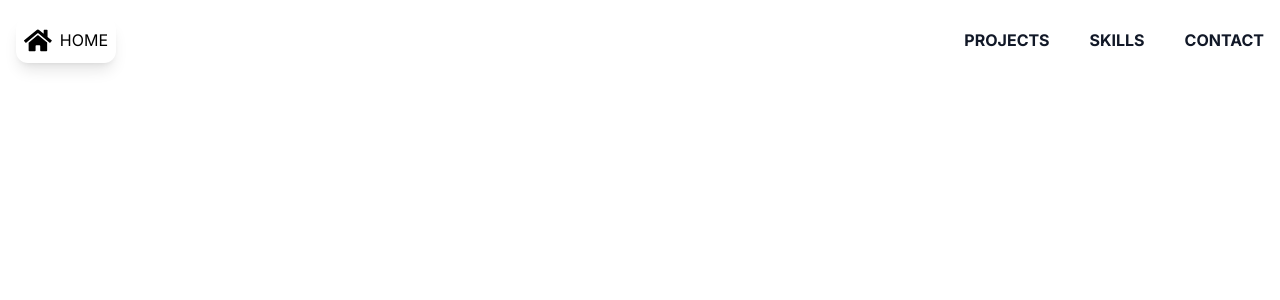
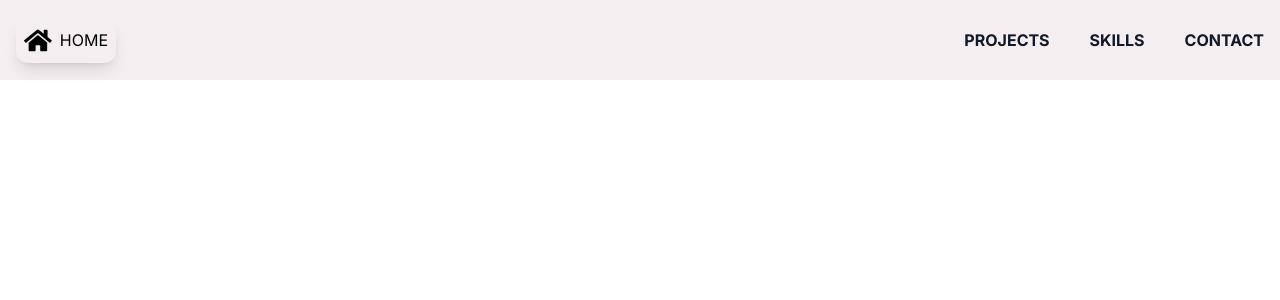
Before and after one commit to Nicholas-Abell/portfolio_V3, a Next.js app: page /resume in a window 1280 px wide. Shown: the top 300 px of the page. Built offline with nearby package versions, Linux system fonts and the light colour scheme.

Commit message:
style: bg color to match hero

```diff
--- a/components/navbar/Navbar.tsx
+++ b/components/navbar/Navbar.tsx
@@ -36,7 +36,7 @@ const Navbar: React.FC<NavbarProps> = ({}) => {
       className={
         shadow
           ? `w-full fixed h-20 shadow-xl z-[100] bg-[#ECF0F3] hover:duration-200 ease-in no-print`
-          : `w-full fixed h-20 z-[100] bg-white no-print`
+          : `w-full fixed h-20 z-[100] bg-[#f5eef0] no-print`
       }
     >
       <div className="flex justify-between items-center w-full h-full px-4 2xl:px-16">
```
